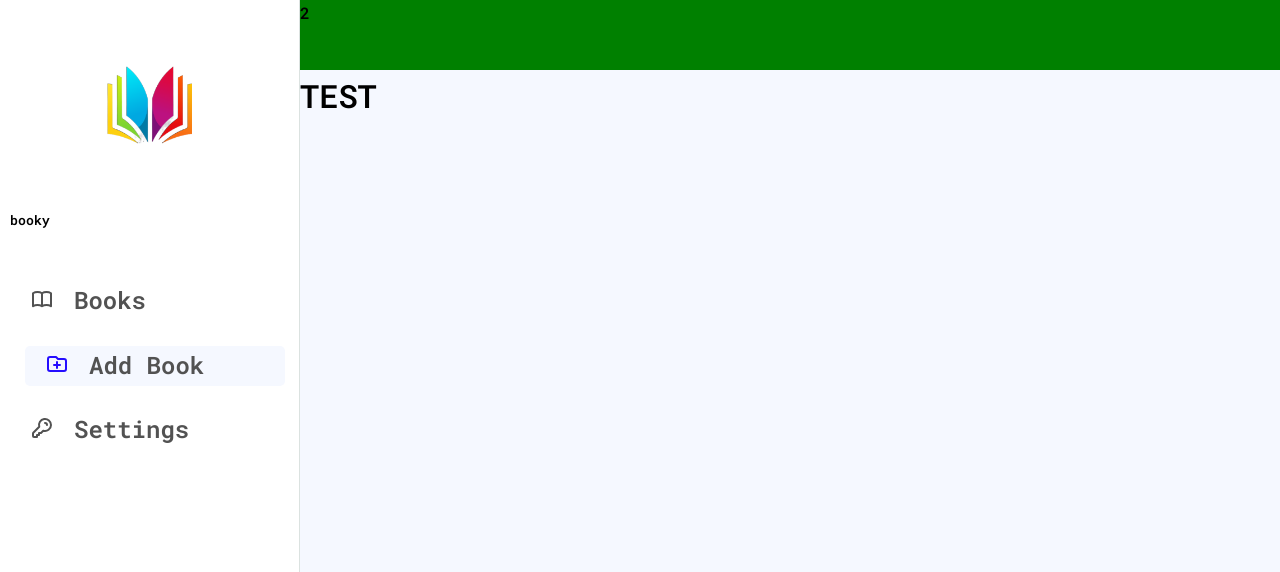
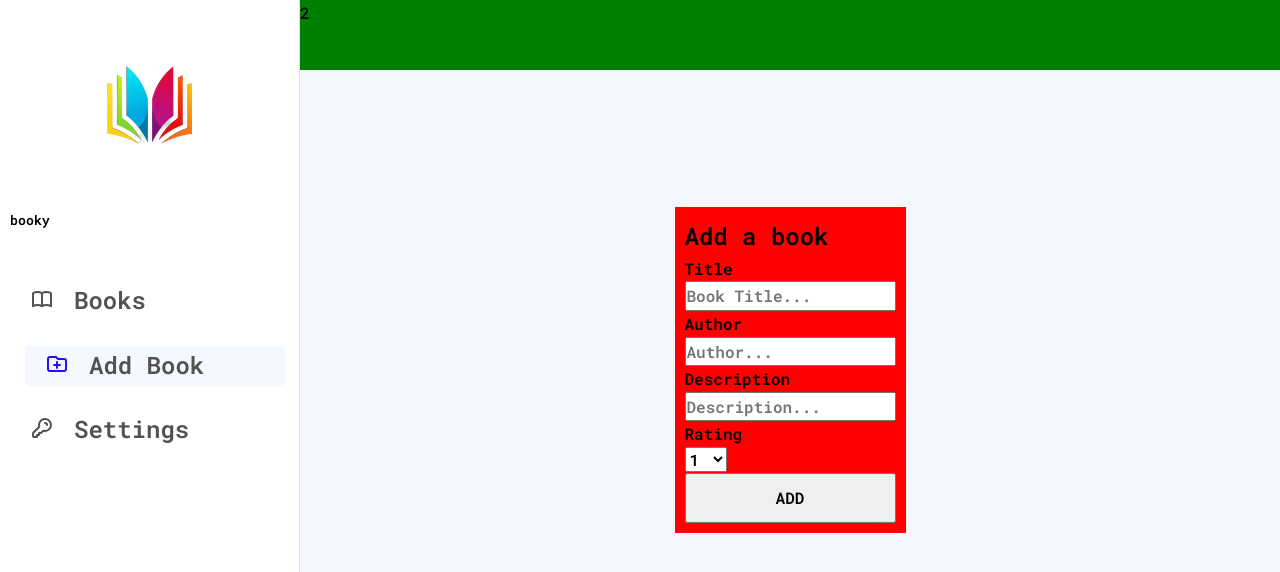
Before and after one commit to OktayRasimov/booky, a React (Vite) app in the folder client/: page /add in a window 1280 px wide. Shown: the top 572 px of the page. Built offline with nearby package versions, Linux system fonts and the light colour scheme.

Commit message:
made add book functional and fixed the outled container

```diff
--- a/client/src/components/EachRenderedBook.jsx
+++ b/client/src/components/EachRenderedBook.jsx
@@ -4,7 +4,7 @@ import { Link } from "react-router-dom";
 
 const StyledEachBookLi = styled.li`
   display: grid;
-  grid-template-columns: 0rem 30rem 25rem 28rem 24rem;
+  grid-template-columns: 10rem 30rem 25rem 28rem 24rem;
   justify-content: space-between;
   padding: 0rem 6rem;
   height: 7rem;
--- a/client/src/components/RenderedBooks.jsx
+++ b/client/src/components/RenderedBooks.jsx
@@ -5,7 +5,7 @@ import styled from "styled-components";
 
 const StyledRenderedBoxUlTitles = styled.ul`
   display: grid;
-  grid-template-columns: 0rem 30rem 25rem 28rem 24rem;
+  grid-template-columns: 10rem 30rem 25rem 28rem 24rem;
   justify-content: space-between;
   list-style: none;
 
--- a/client/src/pages/AddBook.jsx
+++ b/client/src/pages/AddBook.jsx
@@ -1,10 +1,66 @@
+import axios from "axios";
+import { useRef } from "react";
+import styled from "styled-components";
+
+const StyledAddBookContainer = styled.div`
+  background-color: red;
+  /* width: fit-content; */
+  padding: 1rem;
+  display: flex;
+  flex-direction: column;
+  transform: translateY(-20%);
+  button {
+    height: 50px;
+  }
+`;
+
 function AddBook() {
-  //   function handleAddBook() {}
+  const title = useRef();
+  const author = useRef();
+  const description = useRef();
+  const rating = useRef();
+  function handleAddBook() {
+    axios
+      .post("http://localhost:8888/books", {
+        title: title.current.value,
+        author: author.current.value,
+        description: description.current.value,
+        rating: Number(rating.current.value),
+      })
+      .then((res) => {
+        console.log(res);
+      })
+      .catch((err) => {
+        console.log(err.message);
+      });
+  }
 
   return (
-    <div>
-      <h1>TEST</h1>
-    </div>
+    <StyledAddBookContainer>
+      <section>
+        <h1>Add a book</h1>
+        <p>Title</p>
+        <input ref={title} placeholder="Book Title..." />
+        <p>Author</p>
+        <input ref={author} placeholder="Author..." />
+        <p>Description</p>
+        <input ref={description} placeholder="Description..." />
+        <p>Rating</p>
+        <select ref={rating} placeholder="Rating...">
+          <option value="1">1</option>
+          <option value="2">2</option>
+          <option value="3">3</option>
+          <option value="4">5</option>
+          <option value="5">5</option>
+          <option value="6">6</option>
+          <option value="7">7</option>
+          <option value="8">8</option>
+          <option value="9">9</option>
+          <option value="10">10</option>
+        </select>
+      </section>
+      <button onClick={handleAddBook}>ADD</button>
+    </StyledAddBookContainer>
   );
 }
 
--- a/client/src/pages/AppLayout.jsx
+++ b/client/src/pages/AppLayout.jsx
@@ -19,6 +19,9 @@ const FlexBoxMain = styled.div`
   }
   div:nth-child(3) {
     background-color: var(--color-blue-100);
+    display: flex;
+    justify-content: center;
+    align-items: center;
   }
 `;
 
```
